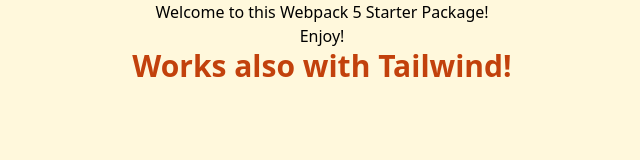
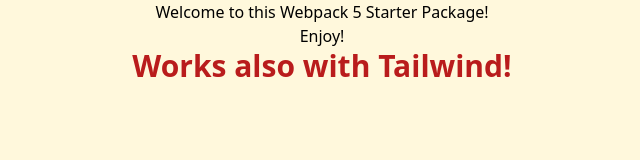
Before and after one commit to hanneslsm/webpack-starter, a website built with webpack: page assets/src/html/index.html in a window 1280 px wide. Shown: the whole page, without its empty margins (318-958 px from the left). Built offline with nearby package versions, Linux system fonts and the light colour scheme.

Commit message:
update webpack

```diff
--- a/assets/src/html/index.html
+++ b/assets/src/html/index.html
@@ -1,18 +1,15 @@
 <!DOCTYPE html>
 <html lang="en">
-<head>
-    <meta charset="UTF-8">
-    <meta http-equiv="X-UA-Compatible" content="IE=edge">
-    <meta name="viewport" content="width=device-width, initial-scale=1.0">
+  <head>
+    <meta charset="UTF-8" />
+    <meta http-equiv="X-UA-Compatible" content="IE=edge" />
+    <meta name="viewport" content="width=device-width, initial-scale=1.0" />
     <title>My Webpack Starter</title>
-</head>
-<body>
+  </head>
+  <body>
     <h1>Welcome to this Webpack 5 Starter Package!</h1>
     <div>Enjoy!</div>
 
-
-    <p class="text-3xl font-bold text-orange-700">
-        Works also with Tailwind!
-      </p>
-</body>
+    <p class="text-3xl font-bold text-red-700">Works also with Tailwind!</p>
+  </body>
 </html>
```
Also changed, not shown: 1 other file.
